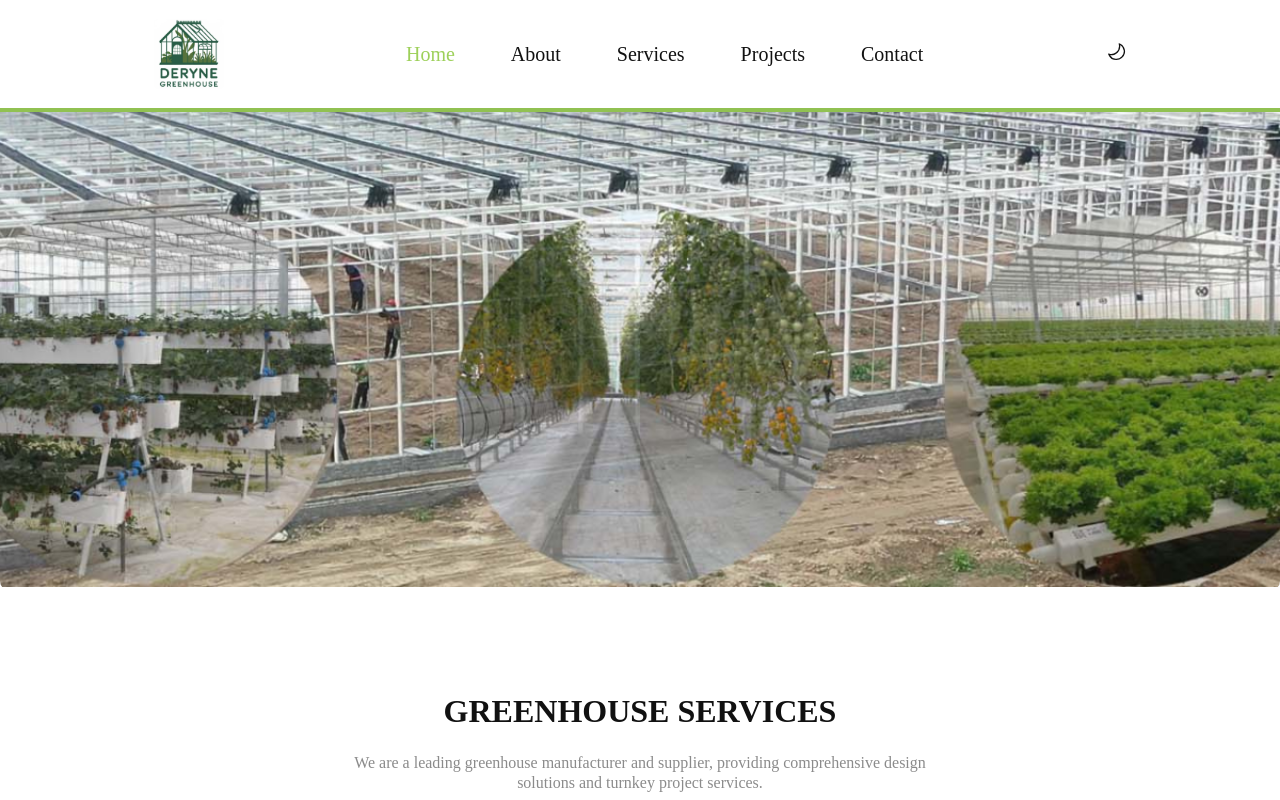
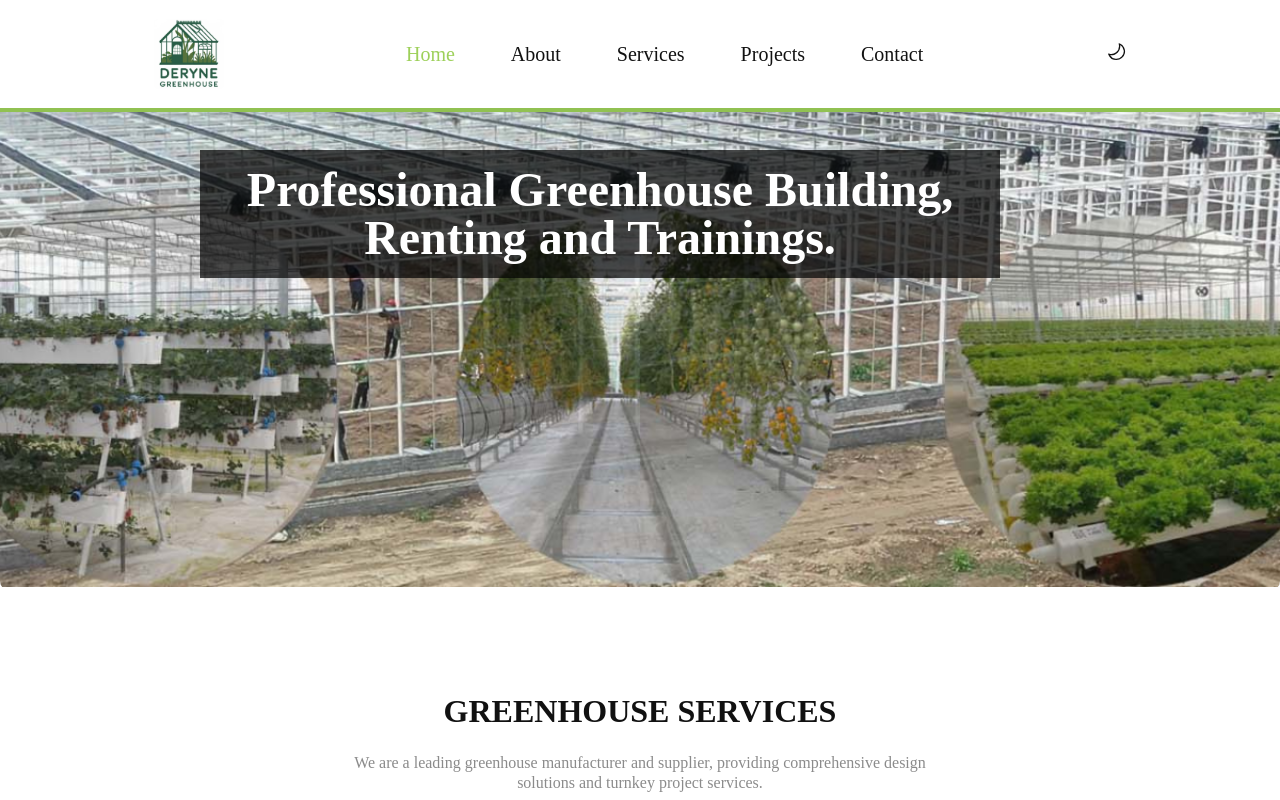
Before and after one commit to Muraina020/edu-web, a Next.js app: page / in a window 1280 px wide. Shown: the top 800 px of the page. Built offline with nearby package versions, Linux system fonts and the light colour scheme.

Commit message:
greenhouseupdate

```diff
--- a/app/components/catalog/catalog.module.css
+++ b/app/components/catalog/catalog.module.css
@@ -9,7 +9,6 @@
 .bigContainer{
     display: flex;
     gap: .0.8rem;
-    justify-content: space-between;
     align-items: center;
 }
 .title{
--- a/app/components/sliderPage/SliderPage.jsx
+++ b/app/components/sliderPage/SliderPage.jsx
@@ -41,9 +41,9 @@ const ImageSlider = () => {
           </div>
         ))}
       </Slider>
-      {/* <div className={`container ${styles.headerText}`}>
+      <div className={`container ${styles.headerText}`}>
       <h1><span>Professional Greenhouse Building,</span> Renting and Trainings.</h1>
-      </div> */}
+      </div>
     </div>
   );
 };
--- a/app/components/sliderPage/sliderPage.module.css
+++ b/app/components/sliderPage/sliderPage.module.css
@@ -7,16 +7,17 @@
 }
 .headerText{
     position: absolute;
-    top: 260px;
+    top: 150px;
     left: 200px;
     max-width: 800px;
     text-align: center;
-
+   background: rgba(0, 0, 0, 0.7);
+   padding: 1rem;
 }
 .headerText h1{
-    font-size: 4rem;
+    font-size: 3rem;
     font-weight: 800;
-    color: rgb(103, 101, 101);
+    color: rgb(255, 255, 255);
 }
 
 .image__slider__container .slick-dots{
```
